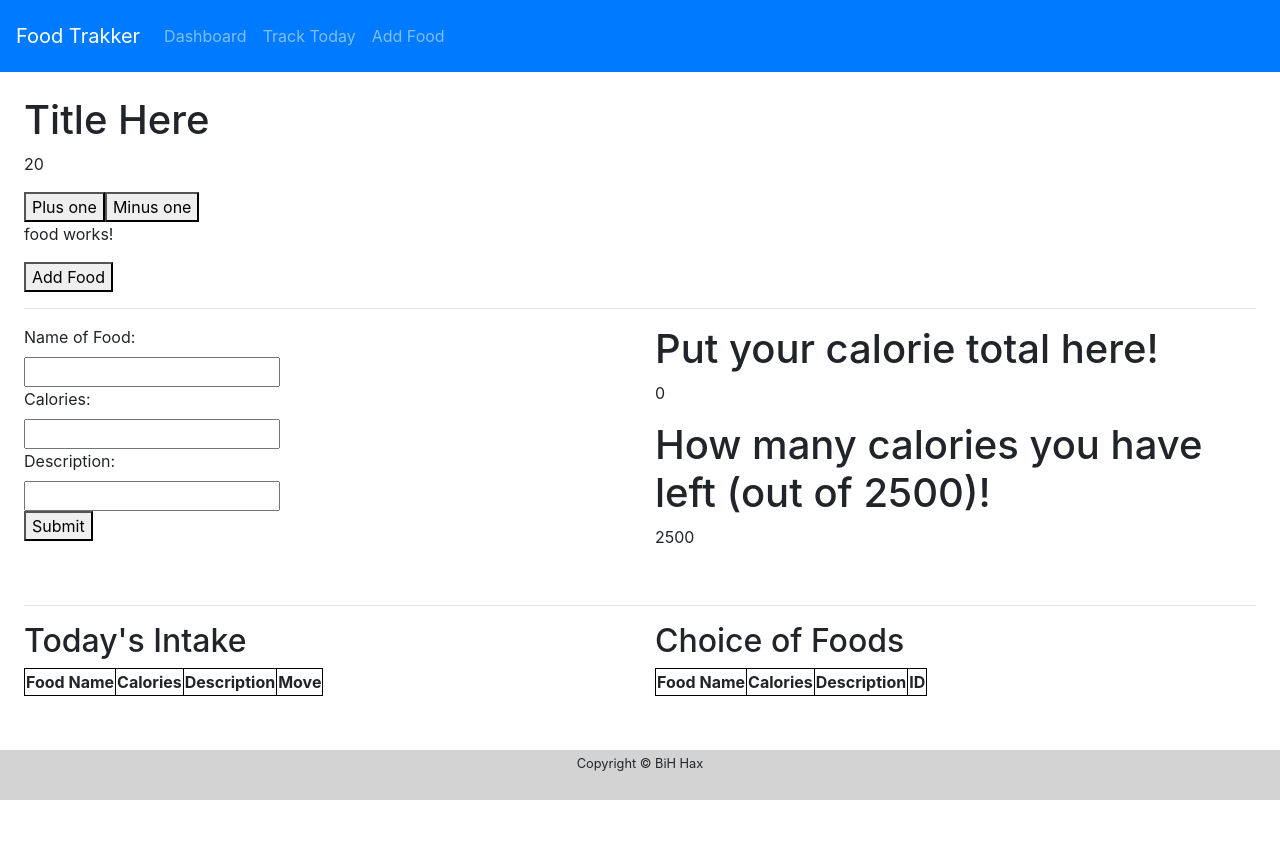
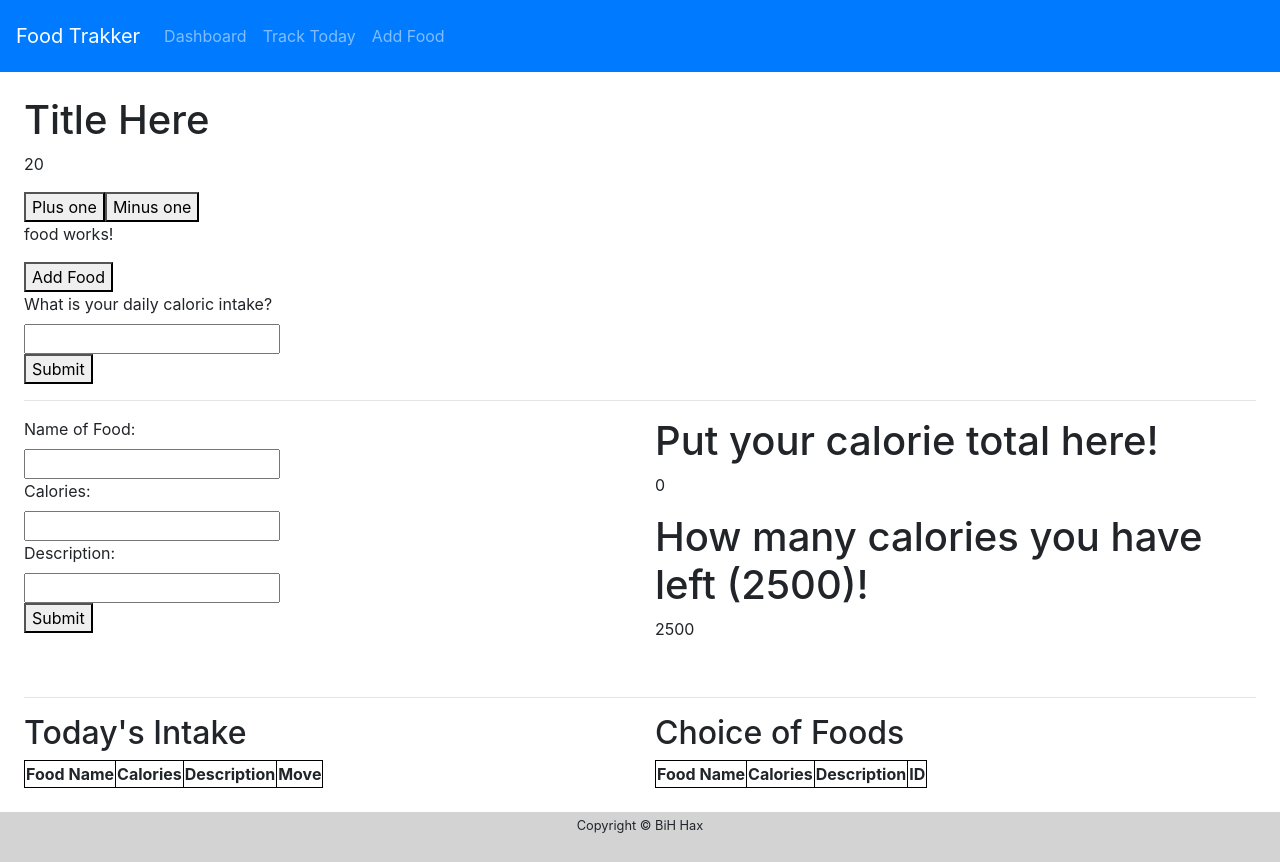
Before and after one commit to AdamMirza/FoodTracker, an Angular app in the folder my-app/: page / in a window 1280 px wide. Before the commit the page ends 800 px from the top, so only its background shows below. Built offline with nearby package versions, Linux system fonts and the light colour scheme.

Commit message:
Created caloric intake form and adjusted calories left for user.

```diff
--- a/my-app/src/app/food/food.component.html
+++ b/my-app/src/app/food/food.component.html
@@ -1,6 +1,17 @@
 <p>food works!</p>
 
 <button (click)="addFood()">Add Food</button>
+
+<div class="row">
+    <div class="col-12">
+        <form [formGroup]="caloricIntakeForm" (ngSubmit)="addCaloricIntake(caloricIntakeForm.value)">
+            <label for="caloricInput">What is your daily caloric intake?</label><br>
+            <input type="number" id="caloricInput" formControlName="calorieLimit"><br>
+
+            <button class="button" type="submit">Submit</button>
+        </form>
+    </div>
+</div>
 <!--
     <p>{{count}}</p>
     <button (click)="plusOne()">Plus one</button>
@@ -23,9 +34,9 @@
     </div>
     <div class="col-6">
         <h1>Put your calorie total here!</h1>
-        <p>{{totalCalories}}</p>
-        <h1>How many calories you have left (out of 2500)!</h1>
-        <p>{{2500 - totalCalories}}</p>
+        <p>{{this.totalCalories}}</p>
+        <h1>How many calories you have left ({{this.calorieLimit}})!</h1>
+        <p>{{this.calorieLimit - this.totalCalories}}</p>
     </div>
 </div>
 
--- a/my-app/src/app/food/food.component.ts
+++ b/my-app/src/app/food/food.component.ts
@@ -11,11 +11,17 @@ export class FoodComponent implements OnInit {
   todaysListOfFood: Food[] = [];
   choiceListOfFood: Food[] = [];
   totalCalories: number;
+  calorieLimit: number;
 
   foodForm;
+  caloricIntakeForm;
 
   constructor(private formBuilder: FormBuilder) {
     this.totalCalories = 0;
+    this.calorieLimit = 2500;
+    this.caloricIntakeForm = this.formBuilder.group({
+      calorieLimit: ''
+    })
     this.foodForm = this.formBuilder.group({
       name: '',
       calories: '',
@@ -53,6 +59,11 @@ export class FoodComponent implements OnInit {
     this.choiceListOfFood.push(temp);
   }
 
+  addCaloricIntake(calorieData) {
+    console.log(calorieData);
+    this.calorieLimit = calorieData.calorieLimit;
+  }
+
 }
 
 export class Food {
```
